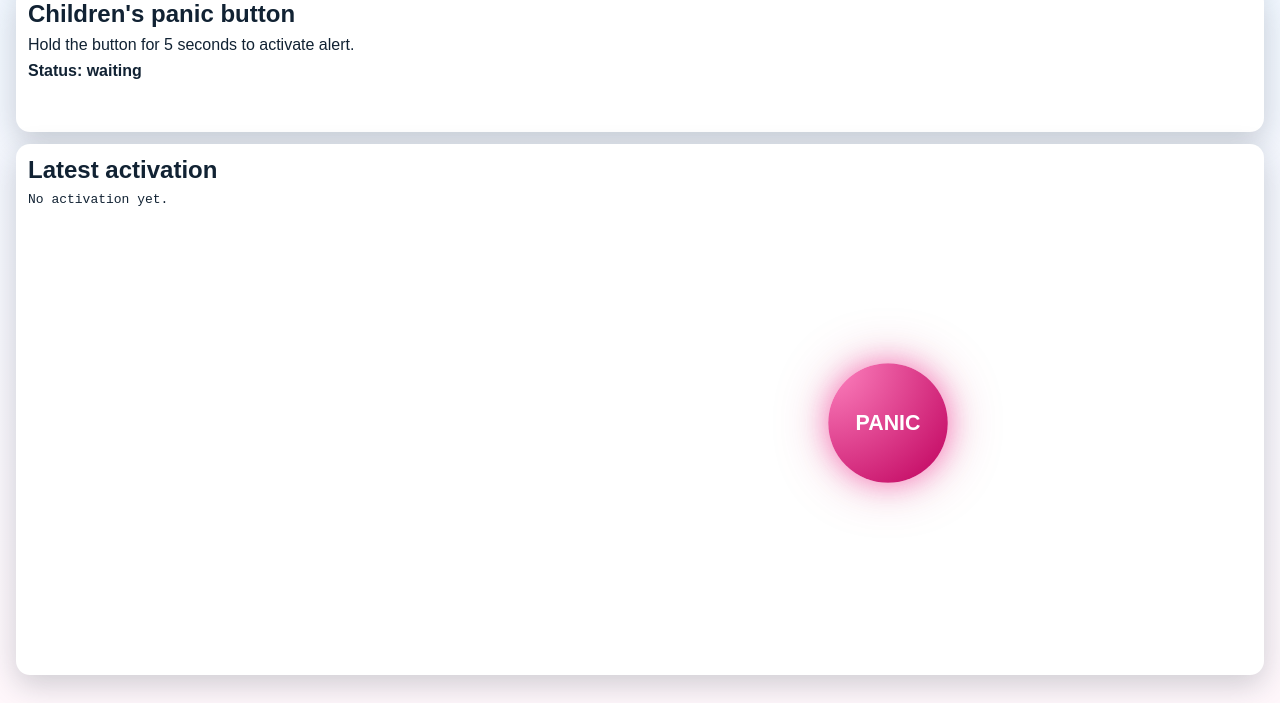
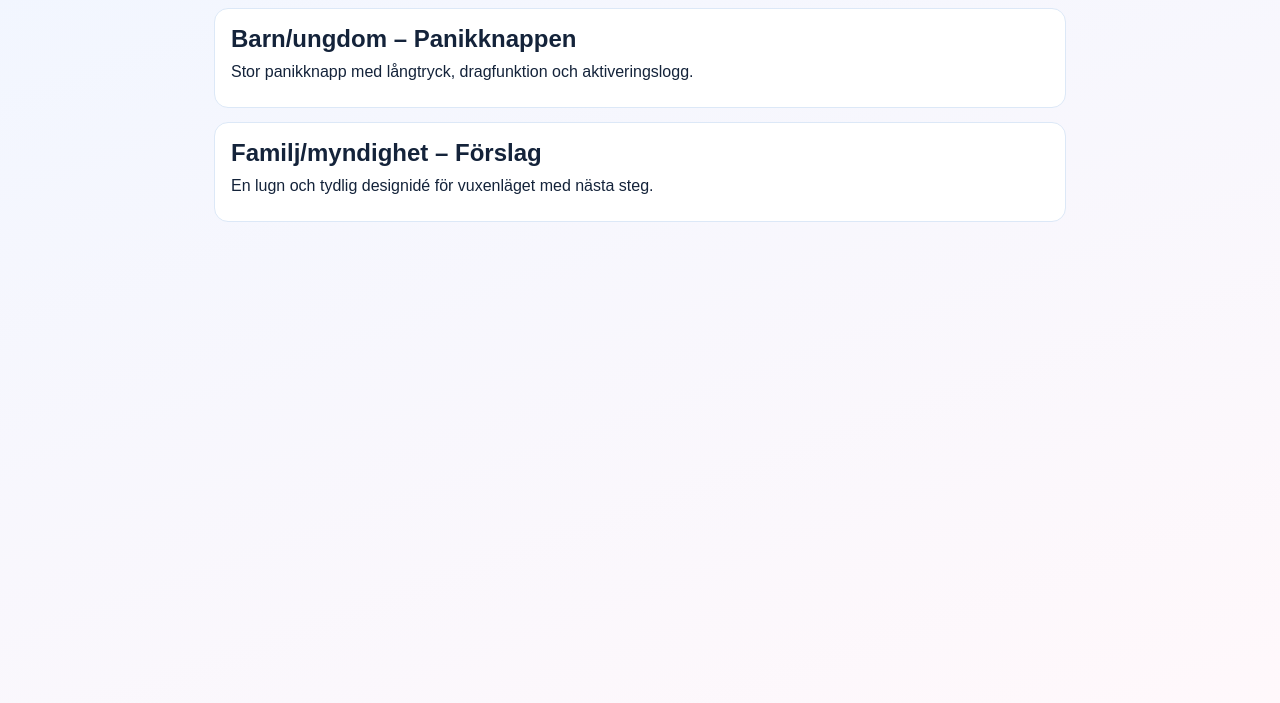
Before and after one commit to johkahultsfred-cmd/PanikknappenV2, a website: page panik-overlay/index.html in a window 1280 px wide. Shown: the part 97-800 px from the top of the page. Drawn offline with Linux system fonts and the light colour scheme.

Commit message:
Organisera appen i barn/familj-lägen med animerad SVG-knapp

```diff
--- /dev/null
+++ b/panik-overlay/apps/child/style.css
@@ -0,0 +1,113 @@
+:root {
+  color-scheme: light;
+  --bg: #f7fbff;
+  --card: #ffffff;
+  --text: #123;
+  --pink: #ff4da6;
+  --pink-dark: #bf005d;
+  --ok: #0c8f5a;
+  --shadow: 0 10px 30px rgba(18, 34, 51, 0.2);
+}
+
+* { box-sizing: border-box; }
+
+html, body {
+  margin: 0;
+  min-height: 100%;
+  font-family: "Arial", "Helvetica", sans-serif;
+  background: linear-gradient(180deg, #eff7ff 0%, #fff7fb 100%);
+  color: var(--text);
+}
+
+.app-shell {
+  min-height: 100vh;
+  padding: 16px;
+  display: grid;
+  grid-template-rows: auto auto 1fr auto;
+  gap: 12px;
+}
+
+.topbar, .info-card, .log-card {
+  background: var(--card);
+  border-radius: 14px;
+  box-shadow: var(--shadow);
+  padding: 12px;
+}
+
+.topbar {
+  display: flex;
+  justify-content: flex-end;
+  align-items: center;
+  flex-wrap: wrap;
+  gap: 8px;
+}
+
+.back-link { margin-right: auto; }
+
+#languageSelect { font-size: 16px; padding: 6px 8px; }
+
+h1, h2, p { margin: 0 0 8px; }
+.status { font-weight: bold; }
+
+.countdown {
+  min-height: 24px;
+  font-size: 20px;
+  font-weight: bold;
+  color: var(--pink-dark);
+}
+
+#panic {
+  position: fixed;
+  left: 62%;
+  top: 52%;
+  width: 150px;
+  border: 0;
+  background: transparent;
+  z-index: 9999999;
+  cursor: grab;
+  user-select: none;
+  touch-action: none;
+  animation: pulse 2.2s infinite;
+  padding: 0;
+}
+
+#panic svg { width: 100%; height: auto; display: block; filter: drop-shadow(0 0 20px rgba(229,57,53,0.45)); }
+#panic .flame { fill: #FFD700; stroke: #E53935; stroke-width: 6; stroke-linejoin: round; transform-origin: center; animation: flameFlicker 1.2s ease-in-out infinite; }
+#panic .ring { fill: none; stroke: #9E9E9E; stroke-width: 14; }
+#panic .body { fill: #C62828; }
+#panic .top { fill: #E53935; stroke: #B71C1C; stroke-width: 4; }
+
+#panicButtonText {
+  position: absolute;
+  left: 50%;
+  top: 52%;
+  transform: translate(-50%, -50%);
+  color: white;
+  font-size: 22px;
+  font-weight: 800;
+  letter-spacing: 1px;
+}
+
+#panic:active { cursor: grabbing; }
+
+#panic.triggered .top,
+#panic.triggered .body { fill: #0c8f5a; }
+
+.log-card pre {
+  margin: 0;
+  white-space: pre-wrap;
+  word-break: break-word;
+  max-height: 180px;
+  overflow: auto;
+}
+
+@keyframes pulse {
+  0% { transform: scale(1); }
+  50% { transform: scale(1.07); }
+  100% { transform: scale(1); }
+}
+
+@keyframes flameFlicker {
+  0%,100% { transform: scale(1) translateY(0); }
+  50% { transform: scale(1.04) translateY(-2px); }
+}
--- /dev/null
+++ b/panik-overlay/apps/family/style.css
@@ -0,0 +1,55 @@
+:root {
+  --bg: #f4f7fb;
+  --panel: #ffffff;
+  --line: #dbe4ef;
+  --text: #1d2f45;
+  --accent: #3b82f6;
+}
+
+* { box-sizing: border-box; }
+
+body {
+  margin: 0;
+  font-family: Arial, Helvetica, sans-serif;
+  background: var(--bg);
+  color: var(--text);
+}
+
+.family-shell {
+  max-width: 980px;
+  margin: 0 auto;
+  min-height: 100vh;
+  padding: 20px;
+}
+
+.back-link { display: inline-block; margin-bottom: 14px; }
+.lead { margin-top: 0; opacity: 0.9; }
+
+.grid {
+  display: grid;
+  grid-template-columns: repeat(auto-fit, minmax(260px, 1fr));
+  gap: 14px;
+}
+
+.panel {
+  background: var(--panel);
+  border: 1px solid var(--line);
+  border-radius: 14px;
+  padding: 14px;
+}
+
+.panel-wide { grid-column: 1 / -1; }
+
+button {
+  width: 100%;
+  margin: 0 0 10px;
+  padding: 11px;
+  border: 0;
+  border-radius: 10px;
+  background: var(--accent);
+  color: #fff;
+  font-weight: 700;
+  cursor: pointer;
+}
+
+ul { margin: 0; padding-left: 18px; }
--- /dev/null
+++ b/panik-overlay/assets/css/portal.css
@@ -0,0 +1,45 @@
+:root {
+  --bg: #f1f6ff;
+  --card: #ffffff;
+  --text: #14233a;
+  --line: #dce8f7;
+}
+
+* { box-sizing: border-box; }
+
+body {
+  margin: 0;
+  font-family: Arial, Helvetica, sans-serif;
+  color: var(--text);
+  background: linear-gradient(160deg, #f1f6ff, #fff8fb);
+}
+
+.portal {
+  max-width: 900px;
+  margin: 0 auto;
+  min-height: 100vh;
+  padding: 24px;
+}
+
+.cards {
+  display: grid;
+  gap: 14px;
+  margin-top: 16px;
+}
+
+.card {
+  display: block;
+  background: var(--card);
+  border: 1px solid var(--line);
+  border-radius: 14px;
+  padding: 16px;
+  color: inherit;
+  text-decoration: none;
+}
+
+.card:hover {
+  border-color: #f37cb9;
+  transform: translateY(-2px);
+}
+
+h1, h2, p { margin: 0 0 10px; }
--- a/panik-overlay/index.html
+++ b/panik-overlay/index.html
@@ -2,37 +2,26 @@
 <html lang="sv">
 <head>
   <meta charset="UTF-8" />
-  <meta name="viewport" content="width=device-width, initial-scale=1.0, viewport-fit=cover" />
-  <title>Panikknapp – Barnläge</title>
-  <link rel="stylesheet" href="./style.css" />
+  <meta name="viewport" content="width=device-width, initial-scale=1.0" />
+  <title>Panikknappen V2</title>
+  <link rel="stylesheet" href="./assets/css/portal.css" />
 </head>
 <body>
-  <main class="app-shell">
-    <header class="topbar" aria-label="Inställningar">
-      <label for="languageSelect" id="languageLabel">Språk</label>
-      <select id="languageSelect" aria-labelledby="languageLabel">
-        <option value="sv">Svenska</option>
-        <option value="en">English</option>
-      </select>
-    </header>
+  <main class="portal">
+    <h1>Panikknappen V2</h1>
+    <p>Välj vilken app du vill öppna.</p>
 
-    <section id="infoCard" class="info-card" aria-live="polite">
-      <h1 id="titleText">Barnens panikknapp</h1>
-      <p id="descriptionText">Håll inne knappen i 5 sekunder för att aktivera larm.</p>
-      <p id="statusText" class="status">Status: väntar</p>
-      <p id="countdownText" class="countdown"></p>
-    </section>
+    <section class="cards" aria-label="Appval">
+      <a class="card" href="./apps/child/index.html">
+        <h2>Barn/ungdom – Panikknappen</h2>
+        <p>Stor panikknapp med långtryck, dragfunktion och aktiveringslogg.</p>
+      </a>
 
-    <button id="panic" type="button" aria-label="Panikknapp">
-      <span id="panicButtonText">PANIK</span>
-    </button>
-
-    <section class="log-card" aria-live="polite">
-      <h2 id="logTitle">Senaste aktivering</h2>
-      <pre id="activationLog">Ingen aktivering ännu.</pre>
+      <a class="card" href="./apps/family/index.html">
+        <h2>Familj/myndighet – Förslag</h2>
+        <p>En lugn och tydlig designidé för vuxenläget med nästa steg.</p>
+      </a>
     </section>
   </main>
-
-  <script src="./script.js"></script>
 </body>
 </html>
--- a/panik-overlay/package.json
+++ b/panik-overlay/package.json
@@ -1,10 +1,10 @@
 {
   "name": "panik-overlay",
-  "version": "1.1.0",
+  "version": "1.2.0",
   "private": true,
-  "description": "Webbapp för barnens panikknapp med 5-sekunders långtryck",
+  "description": "Webbapp med barnläge och familjeläge för Panikknappen",
   "scripts": {
-    "check": "node -e \"const fs=require('fs');['index.html','script.js','style.css'].forEach(f=>{if(!fs.existsSync(f)){throw new Error('Saknar fil: '+f)}}); console.log('OK: grundfiler finns');\"",
+    "check": "node -e \"const fs=require('fs');['index.html','assets/css/portal.css','apps/child/index.html','apps/child/style.css','apps/child/script.js','apps/family/index.html','apps/family/style.css'].forEach(f=>{if(!fs.existsSync(f)){throw new Error('Saknar fil: '+f)}}); console.log('OK: appstruktur finns');\"",
     "preview": "npx --yes serve . -l 4173"
   }
 }
--- a/panik-overlay/style.css
+++ /dev/null
@@ -1,113 +0,0 @@
-:root {
-  color-scheme: light;
-  --bg: #f7fbff;
-  --card: #ffffff;
-  --text: #123;
-  --pink: #ff4da6;
-  --pink-dark: #bf005d;
-  --ok: #0c8f5a;
-  --shadow: 0 10px 30px rgba(18, 34, 51, 0.2);
-}
-
-* {
-  box-sizing: border-box;
-}
-
-html,
-body {
-  margin: 0;
-  min-height: 100%;
-  font-family: "Arial", "Helvetica", sans-serif;
-  background: linear-gradient(180deg, #eff7ff 0%, #fff7fb 100%);
-  color: var(--text);
-}
-
-.app-shell {
-  min-height: 100vh;
-  padding: 16px;
-  display: grid;
-  grid-template-rows: auto auto 1fr auto;
-  gap: 12px;
-}
-
-.topbar,
-.info-card,
-.log-card {
-  background: var(--card);
-  border-radius: 14px;
-  box-shadow: var(--shadow);
-  padding: 12px;
-}
-
-.topbar {
-  display: flex;
-  justify-content: flex-end;
-  align-items: center;
-  gap: 8px;
-}
-
-#languageSelect {
-  font-size: 16px;
-  padding: 6px 8px;
-}
-
-h1,
-h2,
-p {
-  margin: 0 0 8px;
-}
-
-.status {
-  font-weight: bold;
-}
-
-.countdown {
-  min-height: 24px;
-  font-size: 20px;
-  font-weight: bold;
-  color: var(--pink-dark);
-}
-
-#panic {
-  position: fixed;
-  left: 65%;
-  top: 58%;
-  width: 112px;
-  height: 112px;
-  border: 0;
-  border-radius: 50%;
-  background: radial-gradient(circle at top left, #ff85c1, var(--pink-dark));
-  box-shadow:
-    0 0 25px rgba(255, 77, 166, 0.55),
-    0 0 50px rgba(191, 0, 93, 0.35);
-  color: #fff;
-  font-size: 20px;
-  font-weight: 700;
-  z-index: 9999999;
-  cursor: grab;
-  user-select: none;
-  touch-action: none;
-  animation: pulse 2.2s infinite;
-}
-
-#panic:active {
-  cursor: grabbing;
-}
-
-#panic.triggered {
-  background: radial-gradient(circle at top left, #35d690, var(--ok));
-}
-
-.log-card pre {
-  margin: 0;
-  white-space: pre-wrap;
-  word-break: break-word;
-  max-height: 180px;
-  overflow: auto;
-}
-
-@keyframes pulse {
-  0% { transform: scale(1); }
-  50% { transform: scale(1.08); }
-  100% { transform: scale(1); }
-}
```
Also changed, not shown: panik-overlay/apps/child/index.html (added, +45 -0 lines), panik-overlay/apps/family/index.html (added, +40 -0 lines), README.md, panik-overlay/apps/child/script.js (renamed from panik-overlay/script.js), 1 other file.
